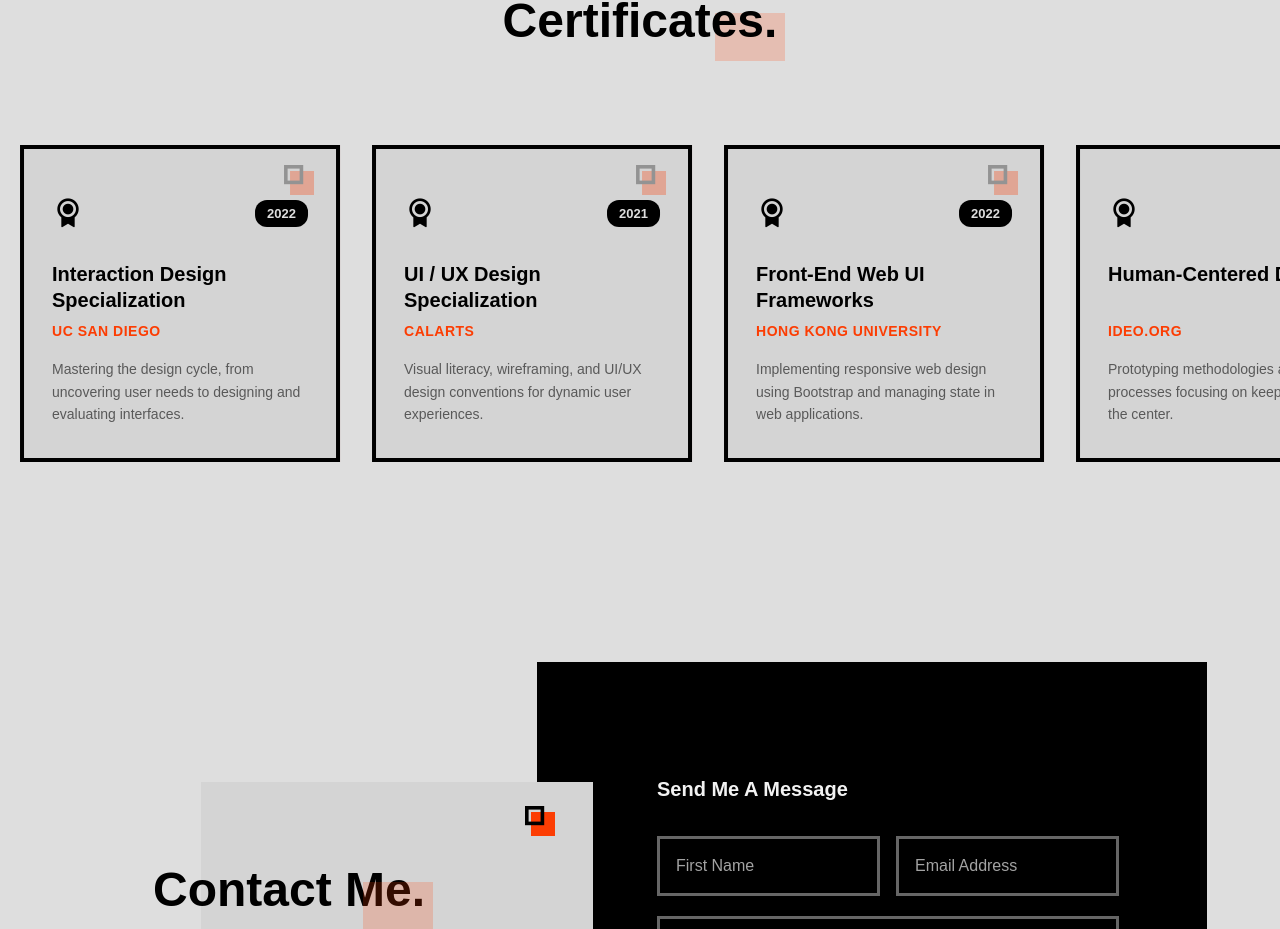
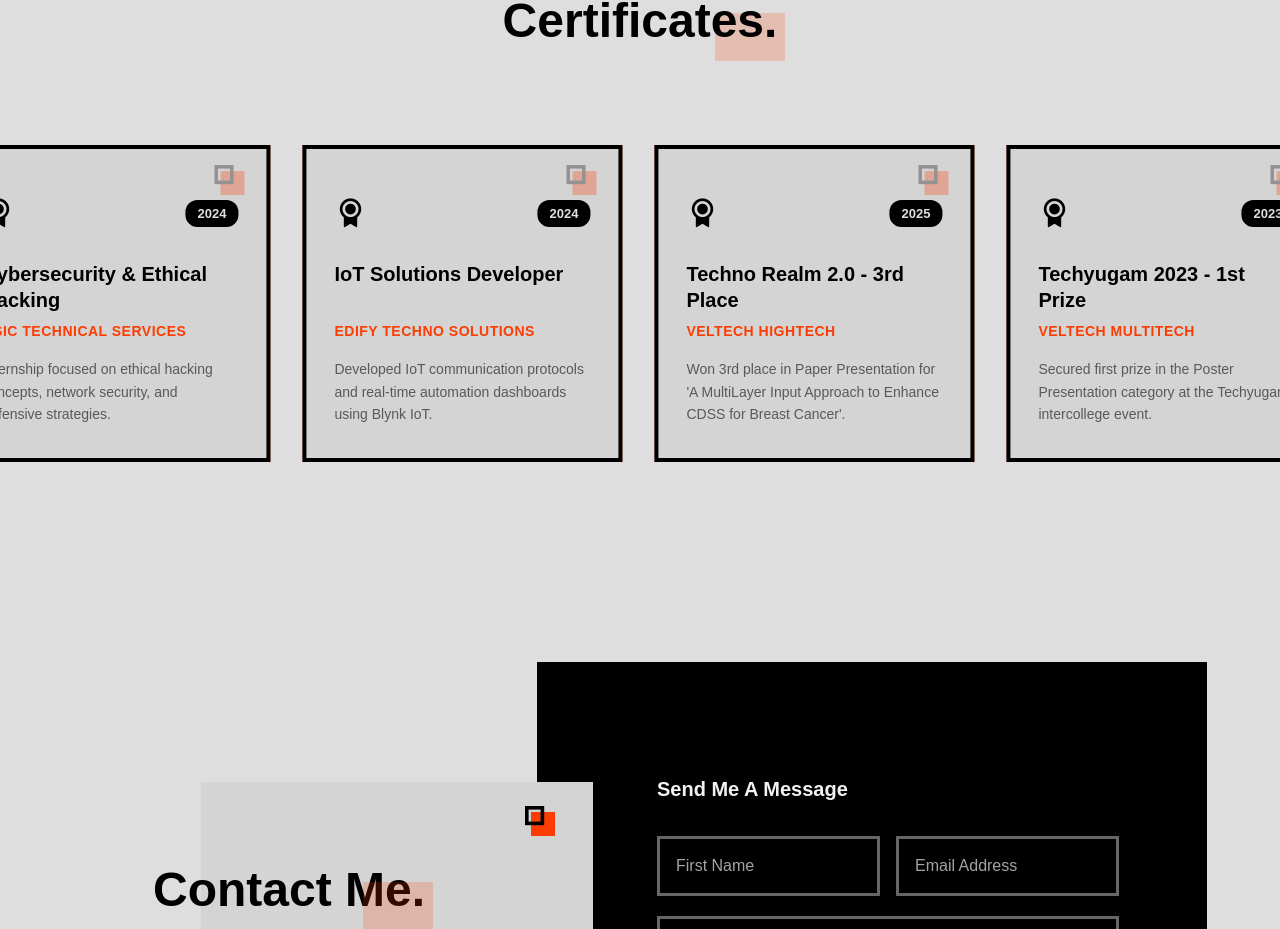
Before and after one commit to Dev-Madhan/yuvashree-portfolio, a Next.js app: page / in a window 1280 px wide. Shown: the part 5174-6103 px from the top of the page. Built offline with nearby package versions, Linux system fonts and the light colour scheme; a web font is replaced by a local one.

Commit message:
Certificates contents done.

```diff
--- a/src/components/Certificates.tsx
+++ b/src/components/Certificates.tsx
@@ -4,34 +4,40 @@ import { motion, Variants } from 'framer-motion';
 
 const certificatesData = [
     {
-        title: "Google UX Design Professional",
-        issuer: "Coursera",
-        year: "2023",
-        description: "Foundational concepts of UX design, empathizing with users, and creating high-fidelity wireframes."
+        title: "Laravel Full Stack Development",
+        issuer: "CAPNIS Infotech Pvt Ltd",
+        year: "2024",
+        description: "Intensive course on full-stack web development using Laravel framework and modern web standards."
     },
     {
-        title: "Interaction Design Specialization",
-        issuer: "UC San Diego",
-        year: "2022",
-        description: "Mastering the design cycle, from uncovering user needs to designing and evaluating interfaces."
+        title: "Cybersecurity & Ethical Hacking",
+        issuer: "NSIC Technical Services",
+        year: "2024",
+        description: "Internship focused on ethical hacking concepts, network security, and defensive strategies."
     },
     {
-        title: "UI / UX Design Specialization",
-        issuer: "CalArts",
-        year: "2021",
-        description: "Visual literacy, wireframing, and UI/UX design conventions for dynamic user experiences."
+        title: "IoT Solutions Developer",
+        issuer: "Edify Techno Solutions",
+        year: "2024",
+        description: "Developed IoT communication protocols and real-time automation dashboards using Blynk IoT."
     },
     {
-        title: "Front-End Web UI Frameworks",
-        issuer: "Hong Kong University",
-        year: "2022",
-        description: "Implementing responsive web design using Bootstrap and managing state in web applications."
+        title: "Techno Realm 2.0 - 3rd Place",
+        issuer: "Veltech Hightech",
+        year: "2025",
+        description: "Won 3rd place in Paper Presentation for 'A MultiLayer Input Approach to Enhance CDSS for Breast Cancer'."
     },
     {
-        title: "Human-Centered Design",
-        issuer: "IDEO.org",
-        year: "2020",
-        description: "Prototyping methodologies and ideation processes focusing on keeping users at the center."
+        title: "Techyugam 2023 - 1st Prize",
+        issuer: "Veltech Multitech",
+        year: "2023",
+        description: "Secured first prize in the Poster Presentation category at the Techyugam intercollege event."
+    },
+    {
+        title: "Esperanza 2024 - 2nd Prize",
+        issuer: "Veltech Multitech",
+        year: "2024",
+        description: "Awarded second prize for creative Poster Design excellence at the Esperanza cultural festival."
     }
 ];
 
```
